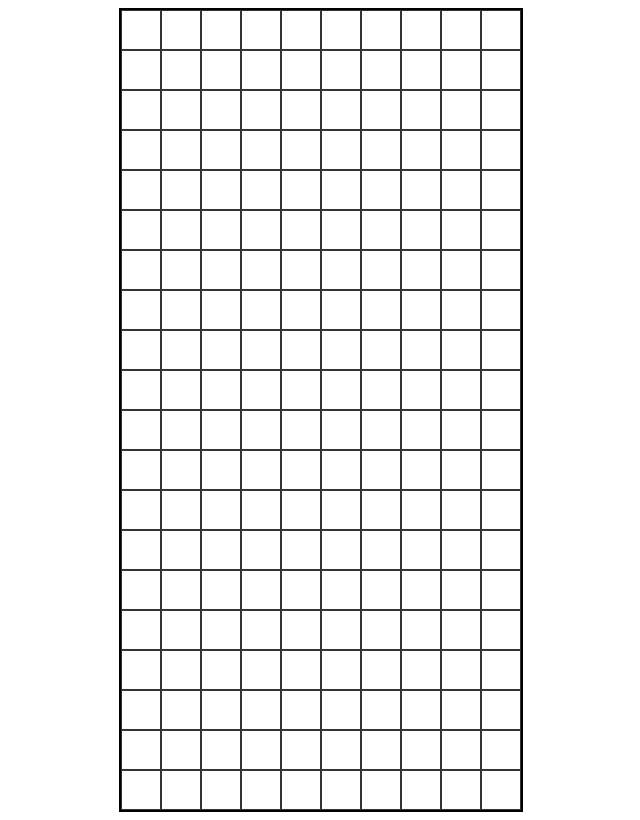
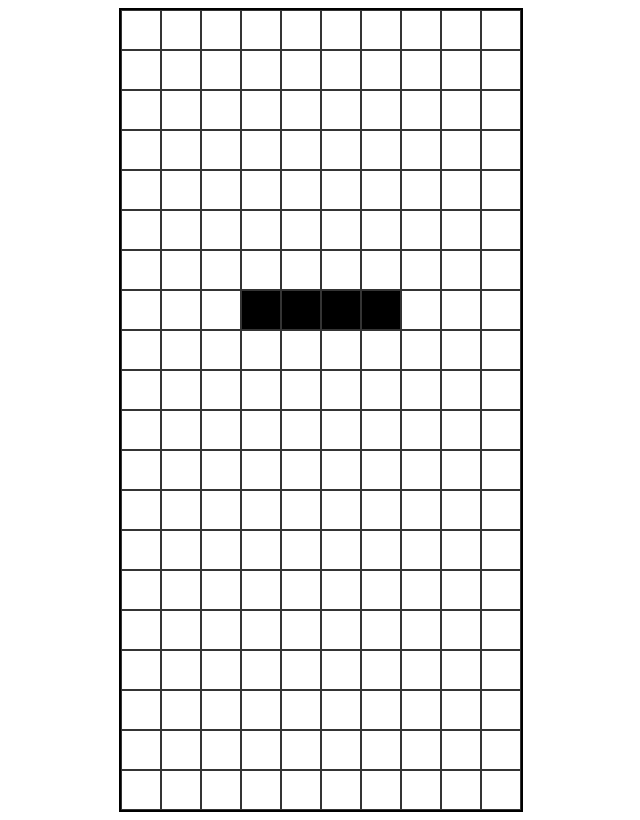
Before and after one commit to tkim1302/tetris-vanilla-js, a website built with Vite: page index.html in a window 1280 px wide. Shown: the whole page, without its empty margins (319-959 px from the left). Built offline with nearby package versions, Linux system fonts and the light colour scheme.

Commit message:
feat: add shape movement
- Update createGrid function to set up the grid layout
- Implement drawShape and clearShape functions to render shapes
- Add moveShapeDown function for shapes to move down every second

```diff
--- a/src/css/style.css
+++ b/src/css/style.css
@@ -15,3 +15,7 @@ body {
 .cell {
   border: 1px solid #343434;
 }
+
+.occupied {
+  background-color: #000000;
+}
--- a/src/js/grid.js
+++ b/src/js/grid.js
@@ -1,15 +1,48 @@
 const rows = 20;
 const cols = 10;
+let currShape = [];
 
-export const createGrid = (containerId) => {
-  const grid = Array.from({ length: rows }, () => Array(cols).fill(0));
-  const gridContainer = document.getElementById(containerId);
+const createGrid = () => {
+  const gridContainer = document.getElementById("grid-container");
 
-  grid.forEach((row) => {
-    row.forEach((cell) => {
-      const cellElement = document.createElement("div");
-      cellElement.classList.add("cell");
-      gridContainer.appendChild(cellElement);
-    });
+  for (let row = 0; row < rows; row++) {
+    for (let col = 0; col < cols; col++) {
+      const cell = document.createElement("div");
+      cell.classList.add("cell");
+      cell.setAttribute("data-row", row);
+      cell.setAttribute("data-col", col);
+      gridContainer.appendChild(cell);
+    }
+  }
+};
+
+const clearShape = () => {
+  currShape.forEach(([row, col]) => {
+    const cell = document.querySelector(
+      `[data-row="${row}"][data-col="${col}"]`
+    );
+    if (cell) cell.classList.remove("occupied");
   });
 };
+
+const drawShape = (shape) => {
+  shape.forEach(([row, col]) => {
+    const cell = document.querySelector(
+      `[data-row="${row}"][data-col="${col}"]`
+    );
+    if (cell) cell.classList.add("occupied");
+  });
+  currShape = shape;
+};
+
+const moveShapeDown = () => {
+  clearShape();
+  const newPosition = currShape.map(([row, col]) => [row + 1, col]);
+  drawShape(newPosition);
+};
+
+export const initGame = (initialShape) => {
+  createGrid();
+  drawShape(initialShape);
+  setInterval(moveShapeDown, 1000);
+};
--- a/src/js/main.js
+++ b/src/js/main.js
@@ -1,4 +1,5 @@
-import { createGrid } from "./grid.js";
 import "../css/style.css";
+import { lShape } from "./tetromino.js";
+import { initGame } from "./grid.js";
 
-createGrid("grid-container");
+initGame(lShape);
--- a/src/js/tetromino.js
+++ b/src/js/tetromino.js
@@ -0,0 +1,12 @@
+export const lShape = [
+  [0, 3],
+  [0, 4],
+  [0, 5],
+  [0, 6],
+];
+const JShape = [];
+const LShape = [];
+const OShape = [];
+const SShape = [];
+const TShpae = [];
+const ZShape = [];
```
